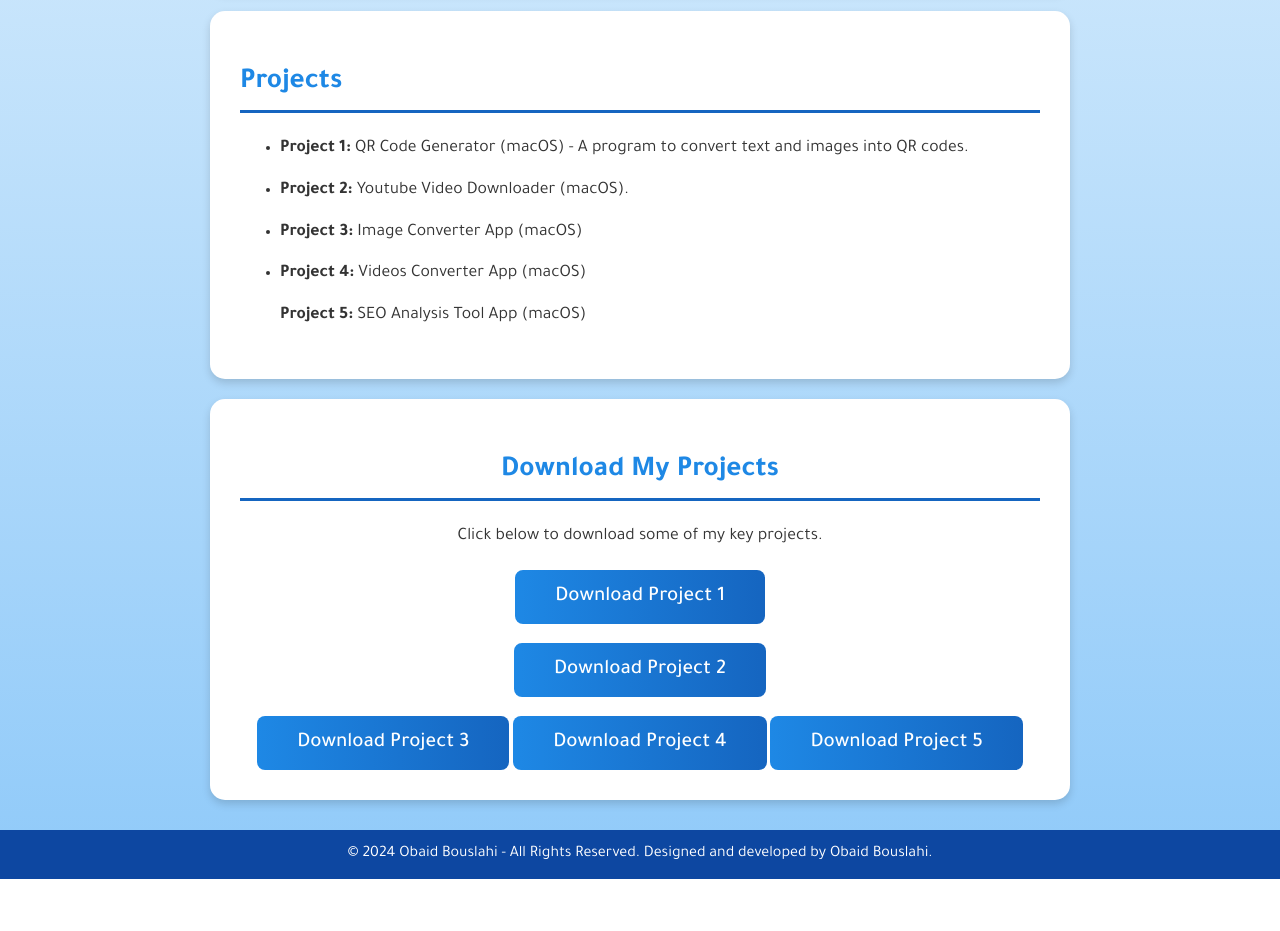
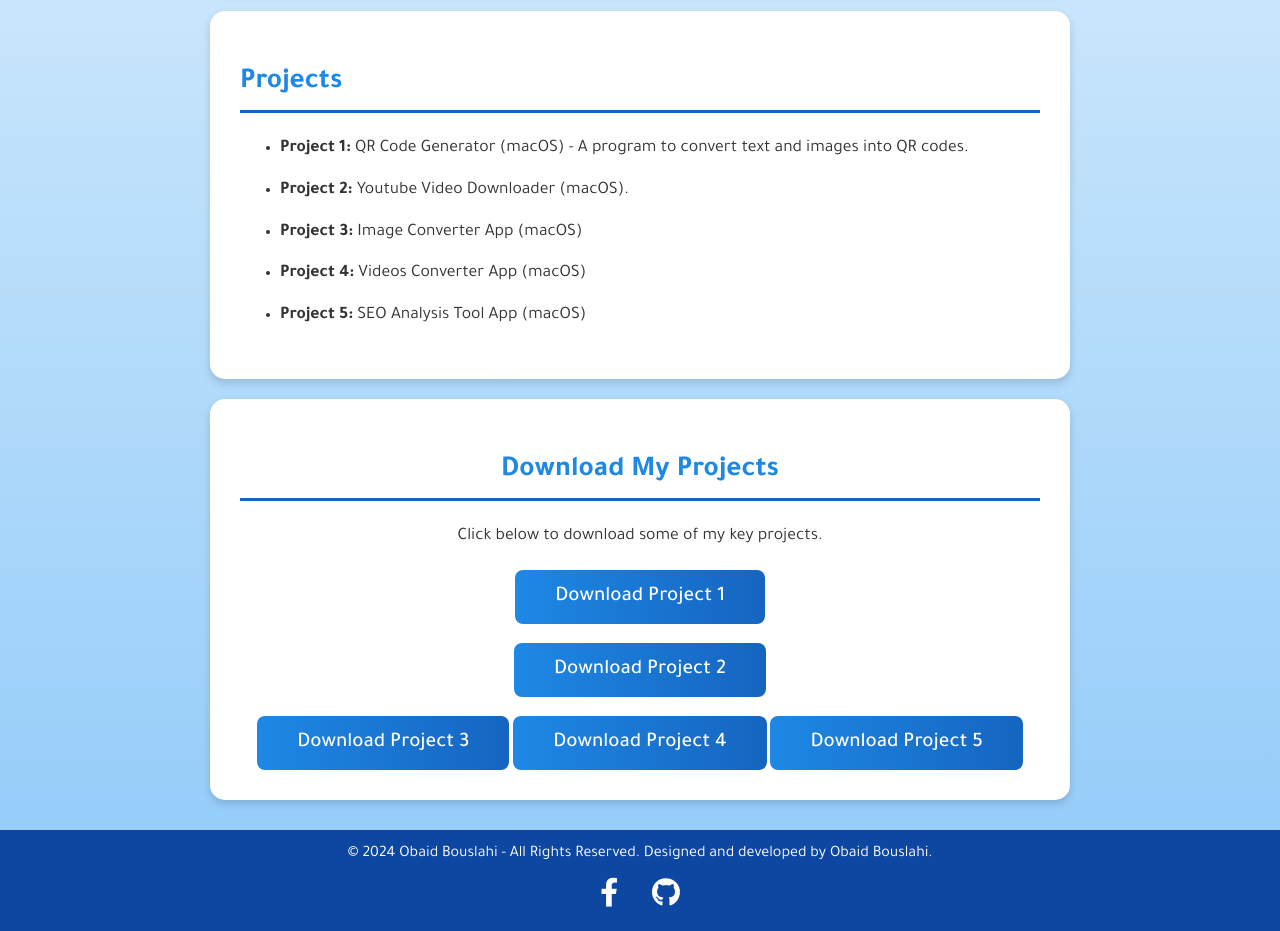
Before and after one commit to obaidmedweb/obaidbouslahi, a plain HTML site: page index.html in a window 1280 px wide. Shown: the part 440-1371 px from the top of the page. Before the commit the page ends 1319 px from the top, so only its background shows below. Drawn offline with Linux system fonts and the light colour scheme.

Commit message:
Update index.html

```diff
--- a/index.html
+++ b/index.html
@@ -7,6 +7,7 @@
     <meta name="keywords" content="Obaid Bouslahi, personal, projects, downloads, portfolio">
     <meta name="author" content="Obaid Bouslahi">
     <title>Obaid Bouslahi - Personal Portfolio</title>
+    <link href="https://cdnjs.cloudflare.com/ajax/libs/font-awesome/5.15.4/css/all.min.css" rel="stylesheet">
     <style>
         @import url('https://fonts.googleapis.com/css2?family=Tajawal:wght@400;500;700&display=swap');
 
@@ -106,6 +107,20 @@
         footer p {
             margin: 0;
         }
+        .social-links {
+            margin-top: 15px;
+        }
+        .social-links a {
+            color: white;
+            margin: 0 15px;
+            font-size: 1.8em;
+            text-decoration: none;
+            transition: color 0.3s ease;
+        }
+        .social-links a:hover {
+            color: #1e88e5;
+        }
+
         .program-image {
             text-align: center;
             margin: 20px 0;
@@ -193,9 +208,8 @@
             <li><strong>Project 1:</strong> QR Code Generator (macOS) - A program to convert text and images into QR codes.</li>
             <li><strong>Project 2:</strong> Youtube Video Downloader (macOS).</li>
             <li><strong>Project 3:</strong> Image Converter App (macOS)</li>
-            <li><strong>Project 4:</strong> Videos Converter App (macOS)</li
+            <li><strong>Project 4:</strong> Videos Converter App (macOS)</li>
             <li><strong>Project 5:</strong> SEO Analysis Tool App (macOS)</li>
-            <!-- Add more projects here as needed -->
         </ul>
     </section>
 
@@ -211,6 +225,10 @@
 
     <footer>
         <p>&copy; 2024 Obaid Bouslahi - All Rights Reserved. Designed and developed by Obaid Bouslahi.</p>
+        <div class="social-links">
+            <a href="https://www.facebook.com/bosl.abid/" target="_blank"><i class="fab fa-facebook-f"></i></a>
+            <a href="https://github.com/obaidmedweb" target="_blank"><i class="fab fa-github"></i></a>
+        </div>
     </footer>
 </body>
 </html>
```
